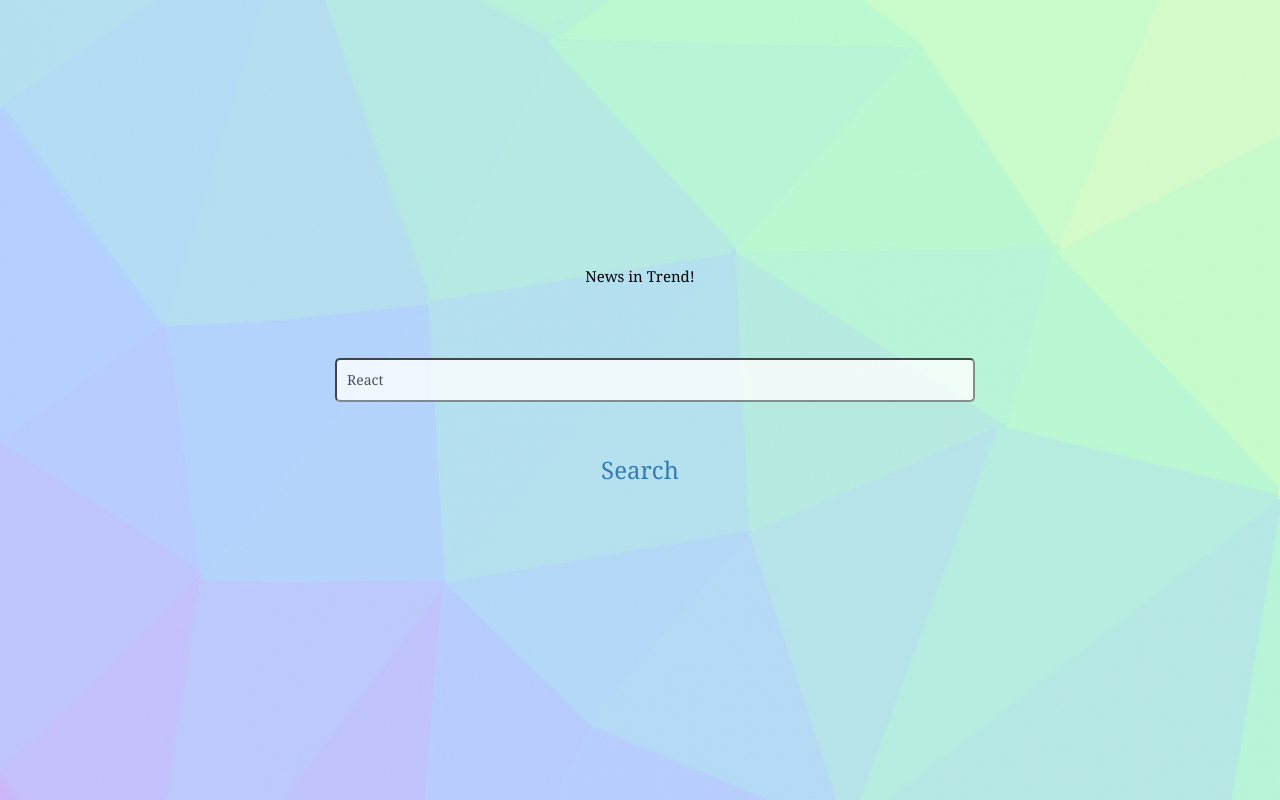
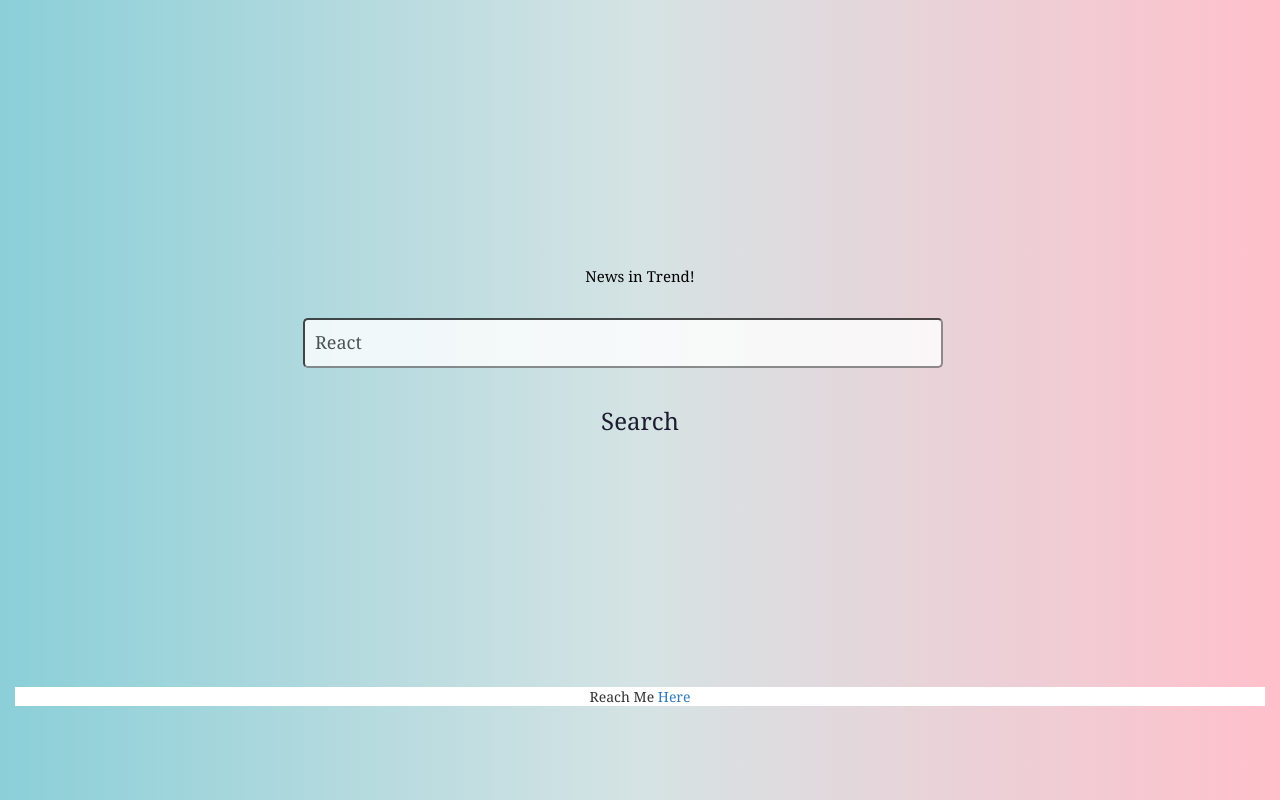
Before and after one commit to CyanGirl/NewsApp, a React (Create React App) app: page /#/ in a window 1280 px wide. Built offline with nearby package versions, Linux system fonts and the light colour scheme.

Commit message:
footer added

```diff
--- a/public/index.html
+++ b/public/index.html
@@ -9,6 +9,7 @@
       integrity="sha384-BVYiiSIFeK1dGmJRAkycuHAHRg32OmUcww7on3RYdg4Va+PmSTsz/K68vbdEjh4u"
       crossorigin="anonymous"
     />
+    <title>News in Trend</title>
   </head>
   <body>
     <div id="root" class="container-fluid"></div>
--- a/src/Details.js
+++ b/src/Details.js
@@ -1,21 +1,32 @@
 import React from "react";
+import { Link } from "react-router-dom";
+import Footer from "./footer";
 
 const Details = (props) => {
-  console.log(props);
   return (
     <div className="container-fluid">
       <br />
       <br />
-      <h2 className="text-center">{props.location.state.title}</h2>
+      <Link
+        to={{
+          pathname: `/News`,
+          state: props.location.state.searchQ,
+        }}
+      >
+        <h4 className="prev">Go Back</h4>
+      </Link>
+      <br />
+      <h2 className="text-center">{props.location.state.n.title}</h2>
       <br></br>
       <br />
+
       <h3 className="text-center">
         The ID of this news is: {props.match.params.id}
       </h3>
       <p className="text-center">
-        Written by <b>{props.location.state.author}</b> created at{" "}
-        {props.location.state.created_at}. With the ID{" "}
-        {props.location.state.created_at_i}.
+        Written by <b>{props.location.state.n.author}</b> created at{" "}
+        {props.location.state.n.created_at}. With the ID{" "}
+        {props.location.state.n.created_at_i}.
       </p>
       <br></br>
       <p className="text-center">
@@ -28,6 +39,7 @@ const Details = (props) => {
         <br />
         {props.location.state.url}
       </p>
+      <Footer />
     </div>
   );
 };
--- a/src/News.js
+++ b/src/News.js
@@ -2,6 +2,7 @@ import React from "react";
 import { Component, useState, useEffect } from "react";
 import "./style.css";
 import { Link } from "react-router-dom";
+import Footer from "./footer";
 
 const News = (props) => {
   //state
@@ -36,8 +37,8 @@ const News = (props) => {
 
   const newsList = () => {
     return news.map((n, i) => (
-      <div key={i}>
-        <Link to={{ pathname: `/News/${n.objectID}`, state: n }}>
+      <div key={i} className="news">
+        <Link to={{ pathname: `/News/${n.objectID}`, state: { n, searchQ } }}>
           <p id="links">{n.title}</p>
         </Link>
       </div>
@@ -70,10 +71,17 @@ const News = (props) => {
   //finally the rendering section
   return (
     <div className="container-fluid">
+      <br />
+      <br />
+      <Link to={{ pathname: "/" }}>
+        <h4 className="prev">Search Again</h4>
+      </Link>
+      <br />
       <h1 className="text-center">About {searchQ}</h1>
       <br></br>
       {loading()}
       {check()}
+      <Footer />
     </div>
   );
 };
--- /dev/null
+++ b/src/footer.js
@@ -0,0 +1,13 @@
+import React from "react";
+import "./style.css";
+
+const Footer = () => {
+  return (
+    <div id="footer">
+      <h5 className="text-center">
+        Reach Me <a href="https://cyancodes.blogspot.com/">Here</a>
+      </h5>
+    </div>
+  );
+};
+export default Footer;
--- a/src/open.js
+++ b/src/open.js
@@ -2,6 +2,7 @@ import React from "react";
 import { Link } from "react-router-dom";
 import { Component, useState, useEffect } from "react";
 import "./style.css";
+import Footer from "./footer";
 
 const Open = () => {
   const [searchQ, setSearchQ] = useState("React");
@@ -27,12 +28,14 @@ const Open = () => {
       <br />
       <br />
       <h2 className="text-center heading">News in Trend!</h2>
-      <br />
-      <br />
+
       {newsForm()}
       <Link to={{ pathname: "/News", state: searchQ }}>
         <h3 className="text-center search">Search</h3>
       </Link>
+      <br />
+      <br />
+      <Footer></Footer>
     </div>
   );
 };
--- a/src/style.css
+++ b/src/style.css
@@ -2,13 +2,24 @@ html,
 body {
   height: 100%;
   min-width: 100%;
-  background-image: url("./image2.jpg");
+  background-image: linear-gradient(
+    90deg,
+    rgb(139, 207, 216),
+    rgb(213, 227, 228),
+    pink
+  );
   font-family: Georgia, "Times New Roman", Times, serif;
 }
 form {
-  width: 50vw;
+  width: 55vw;
   margin: auto;
   padding: 15px;
+}
+
+h5 {
+  margin-top: 26vh;
+  background-color: white;
+  padding: 2px;
 }
 input {
   width: 50vw;
@@ -16,6 +27,7 @@ input {
   padding: 10px;
   border-radius: 5px;
   opacity: 0.8;
+  font-size: 18px;
 }
 .first {
   min-height: 50vh;
@@ -28,8 +40,28 @@ p {
   color: blue;
   text-shadow: 5px 5px 8px black;
 }
+.prev {
+  border: 2px solid skyblue;
+  border-radius: 4px;
+  width: 20vw;
+  background-color: rgb(81, 81, 160);
+  color: white;
+  padding: 5px;
+  text-align: center;
+}
+.prev:hover {
+  background-image: linear-gradient(180deg, purple, rgb(155, 98, 155));
+}
+.search {
+  width: 20vw;
+  margin: auto;
+  color: rgb(28, 28, 48);
+  padding: 5px;
+  border-radius: 4px;
+}
 .search:hover {
   text-shadow: 5px 5px 10px 8px black;
+  box-shadow: 5px 5px 10px 8px blue;
 }
 #centre {
   margin-top: 35vh;
```
Also changed, not shown: src/image2.jpg (deleted).
